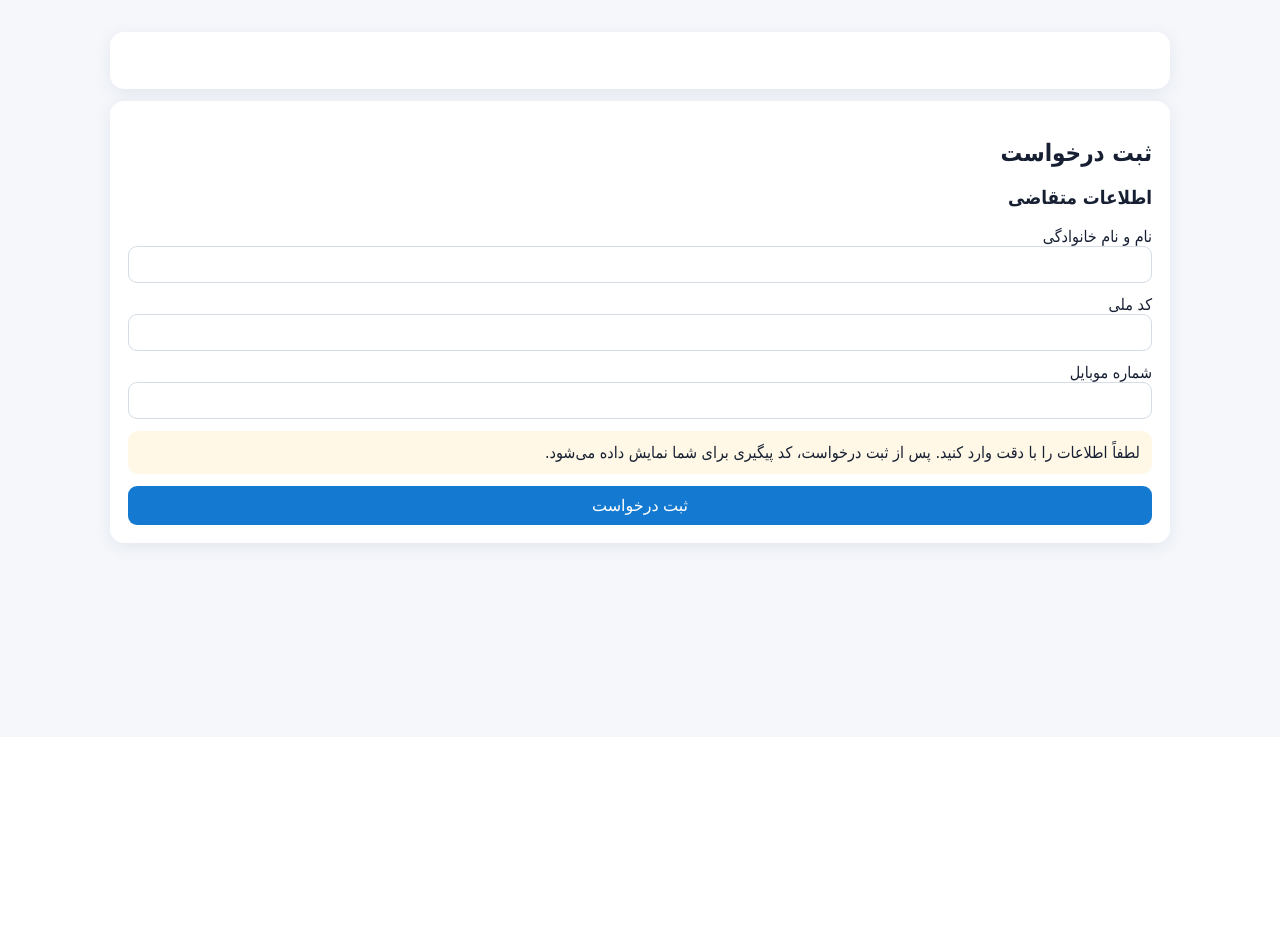
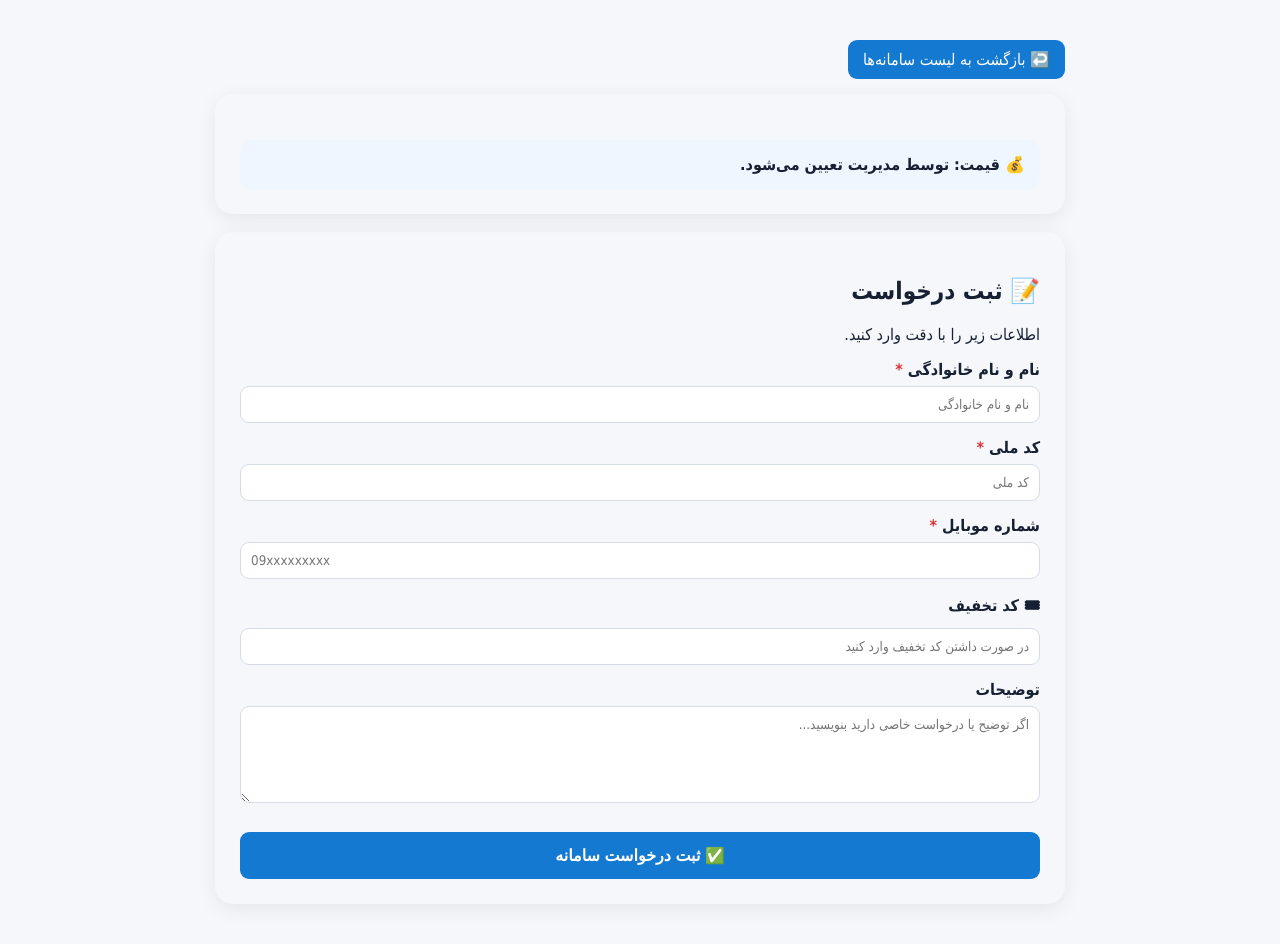
Before and after one commit to amhmdy307-stack/online-novin, a Flask app: template templates/service.html in a window 1280 px wide. Shown: the part 63-1007 px from the top of the page. Before the commit the page ends 619 px from the top, so only its background shows below. Run offline with Flask 3, Linux system fonts and the light colour scheme; the template is opened without the code that fills it, so the values that code supplies are empty.

Commit message:
Update service.html

```diff
--- a/templates/service.html
+++ b/templates/service.html
@@ -2,97 +2,302 @@
 
 {% block content %}
 
-<div class="card">
+<style>
+    .service-wrapper {
+        max-width: 850px;
+        margin: 20px auto;
+    }
 
-    <h1>{{ service.name }}</h1>
+    .service-header {
+        background: {{ settings.get('card_color','#ffffff') }};
+        border-radius: 18px;
+        padding: 25px;
+        margin-bottom: 18px;
+        box-shadow: 0 5px 20px rgba(0,0,0,.07);
+    }
+
+    .service-header h1 {
+        margin-top: 0;
+        color: {{ settings.get('primary_color','#102a43') }};
+    }
+
+    .category {
+        display: inline-block;
+        background: #edf2f7;
+        padding: 6px 12px;
+        border-radius: 20px;
+        font-size: 13px;
+        margin-bottom: 10px;
+    }
+
+    .description {
+        line-height: 2;
+        color: #667085;
+    }
+
+    .price-box {
+        background: #eef7ff;
+        border-radius: 12px;
+        padding: 15px;
+        margin-top: 15px;
+        font-weight: bold;
+    }
+
+    .form-card {
+        background: {{ settings.get('card_color','#ffffff') }};
+        border-radius: 18px;
+        padding: 25px;
+        box-shadow: 0 5px 20px rgba(0,0,0,.07);
+    }
+
+    .field {
+        margin: 15px 0;
+    }
+
+    .field label {
+        display: block;
+        font-weight: bold;
+        margin-bottom: 7px;
+    }
+
+    .required {
+        color: #d33;
+    }
+
+    .document-box {
+        background: #fff8e6;
+        padding: 15px;
+        border-radius: 12px;
+        margin: 20px 0;
+    }
+
+    .document-box li {
+        margin: 7px 0;
+    }
+
+    .submit-box {
+        margin-top: 25px;
+    }
+
+    .submit-btn {
+        width: 100%;
+        padding: 14px;
+        font-size: 16px;
+        font-weight: bold;
+    }
+
+    .back {
+        margin-bottom: 15px;
+    }
+
+    .back a {
+        text-decoration: none;
+    }
+</style>
+
+
+<div class="service-wrapper">
+
+
+    <!-- بازگشت -->
+
+    <div class="back">
+
+        <a
+            class="btn"
+            href="{{ url_for('home') }}"
+        >
+            ↩️ بازگشت به لیست سامانه‌ها
+        </a>
+
+    </div>
+
+
+
+    <!-- اطلاعات سامانه -->
+
+    <div class="service-header">
+
+        {% if service.category %}
+
+        <div class="category">
+            {{ service.category }}
+        </div>
+
+        {% endif %}
+
+
+        <h1>
+            {{ service.name }}
+        </h1>
+
 
         {% if service.description %}
-        <p>{{ service.description }}</p>
+
+        <div class="description">
+            {{ service.description }}
+        </div>
+
         {% endif %}
 
-    {% if service.price %}
-        <p>
-            <strong>
-                قیمت:
+
+        <div class="price-box">
+
+            {% if service.price and service.price > 0 %}
+
+                💰 قیمت پایه:
                 {{ "{:,}".format(service.price) }}
                 ریال
-            </strong>
-        </p>
+
+            {% else %}
+
+                💰 قیمت:
+                توسط مدیریت تعیین می‌شود.
+
             {% endif %}
 
         </div>
 
+    </div>
 
-<div class="card">
 
-    <h2>ثبت درخواست {{ service.name }}</h2>
 
-    <form method="post" enctype="multipart/form-data">
+    <!-- مدارک -->
+
+    {% if documents %}
+
+    <div class="document-box">
+
+        <h3>
+            📎 مدارک موردنیاز
+        </h3>
+
+        <ul>
+
+            {% for document in documents %}
+
+            <li>
+                {{ document }}
+            </li>
+
+            {% endfor %}
+
+        </ul>
+
+    </div>
+
+    {% endif %}
+
+
+
+    <!-- فرم -->
+
+    <div class="form-card">
+
+        <h2>
+            📝 ثبت درخواست
+        </h2>
+
+        <p>
+            اطلاعات زیر را با دقت وارد کنید.
+        </p>
+
+
+        <form
+            method="post"
+            enctype="multipart/form-data"
+        >
+
 
             <!-- اطلاعات پایه مشتری -->
 
-        <h3>اطلاعات متقاضی</h3>
+            <div class="field">
 
-        <div class="field">
-            <label>نام و نام خانوادگی</label>
+                <label>
+                    نام و نام خانوادگی
+                    <span class="required">*</span>
+                </label>
+
                 <input
                     type="text"
                     name="name"
                     required
+                    placeholder="نام و نام خانوادگی"
                 >
+
             </div>
 
+
             <div class="field">
-            <label>کد ملی</label>
+
+                <label>
+                    کد ملی
+                    <span class="required">*</span>
+                </label>
+
                 <input
                     type="text"
                     name="national_id"
-                inputmode="numeric"
+                    required
                     maxlength="10"
-                required
+                    placeholder="کد ملی"
                 >
+
             </div>
 
+
             <div class="field">
-            <label>شماره موبایل</label>
+
+                <label>
+                    شماره موبایل
+                    <span class="required">*</span>
+                </label>
+
                 <input
                     type="tel"
                     name="phone"
-                inputmode="tel"
                     required
+                    placeholder="09xxxxxxxxx"
                 >
+
             </div>
 
 
-        <!-- فیلدهای اختصاصی خدمت -->
+
+            <!-- فیلدهای اختصاصی سامانه -->
 
             {% if fields %}
 
-            <hr>
+            <h3>
+                اطلاعات موردنیاز سامانه
+            </h3>
 
-            <h3>اطلاعات مربوط به این خدمت</h3>
 
             {% for field in fields %}
 
             <div class="field">
 
                 <label>
-                        {{ field.get('label', field.get('name', 'اطلاعات')) }}
 
-                        {% if field.get('required', False) %}
-                            *
+                    {{ field.get('label', field.get('name','اطلاعات')) }}
+
+                    {% if field.get('required') %}
+
+                        <span class="required">*</span>
+
                     {% endif %}
+
                 </label>
 
 
-                    {% set field_type = field.get('type', 'text') %}
+                {% set field_type = field.get('type','text') %}
 
 
                 {% if field_type == 'textarea' %}
 
                 <textarea
                     name="{{ field.get('name') }}"
-                            {% if field.get('required', False) %}required{% endif %}
+                    {% if field.get('required') %}required{% endif %}
                     rows="4"
                 ></textarea>
 
@@ -101,14 +306,14 @@
 
                 <select
                     name="{{ field.get('name') }}"
-                            {% if field.get('required', False) %}required{% endif %}
+                    {% if field.get('required') %}required{% endif %}
                 >
 
                     <option value="">
                         انتخاب کنید
                     </option>
 
-                            {% for option in field.get('options', []) %}
+                    {% for option in field.get('options',[]) %}
 
                     <option value="{{ option }}">
                         {{ option }}
@@ -124,7 +329,7 @@
                 <input
                     type="file"
                     name="{{ field.get('name') }}"
-                            {% if field.get('required', False) %}required{% endif %}
+                    {% if field.get('required') %}required{% endif %}
                 >
 
 
@@ -133,10 +338,7 @@
                 <input
                     type="{{ field_type }}"
                     name="{{ field.get('name') }}"
-                            {% if field.get('placeholder') %}
-                                placeholder="{{ field.get('placeholder') }}"
-                            {% endif %}
-                            {% if field.get('required', False) %}required{% endif %}
+                    {% if field.get('required') %}required{% endif %}
                 >
 
                 {% endif %}
@@ -148,30 +350,27 @@
             {% endif %}
 
 
-        <!-- مدارک مورد نیاز -->
+
+            <!-- آپلود مدارک -->
 
             {% if documents %}
 
-            <hr>
+            <h3>
+                📎 بارگذاری مدارک
+            </h3>
 
-            <h3>مدارک مورد نیاز</h3>
 
             {% for document in documents %}
 
             <div class="field">
 
                 <label>
-                        {{ document.get('label', document.get('name', 'مدرک')) }}
-
-                        {% if document.get('required', False) %}
-                            *
-                        {% endif %}
+                    {{ document }}
                 </label>
 
                 <input
                     type="file"
                     name="document_{{ loop.index }}"
-                        {% if document.get('required', False) %}required{% endif %}
                 >
 
             </div>
@@ -181,22 +380,61 @@
             {% endif %}
 
 
-        <div class="notice">
-            لطفاً اطلاعات را با دقت وارد کنید.
-            پس از ثبت درخواست، کد پیگیری برای شما نمایش داده می‌شود.
+
+            <!-- کد تخفیف -->
+
+            <div class="field">
+
+                <label>
+                    🎟 کد تخفیف
+                </label>
+
+                <input
+                    type="text"
+                    name="discount_code"
+                    placeholder="در صورت داشتن کد تخفیف وارد کنید"
+                >
+
             </div>
 
 
+
+            <!-- توضیحات مشتری -->
+
+            <div class="field">
+
+                <label>
+                    توضیحات
+                </label>
+
+                <textarea
+                    name="customer_description"
+                    rows="5"
+                    placeholder="اگر توضیح یا درخواست خاصی دارید بنویسید..."
+                ></textarea>
+
+            </div>
+
+
+
+            <!-- ارسال -->
+
+            <div class="submit-box">
+
                 <button
+                    class="btn submit-btn"
                     type="submit"
-            class="btn"
-            style="width:100%;font-size:16px;"
                 >
-            ثبت درخواست
+                    ✅ ثبت درخواست سامانه
                 </button>
+
+            </div>
+
 
         </form>
 
     </div>
 
+</div>
+
 {% endblock %}
```
Lines whose indentation alone changed are shown as unchanged.
